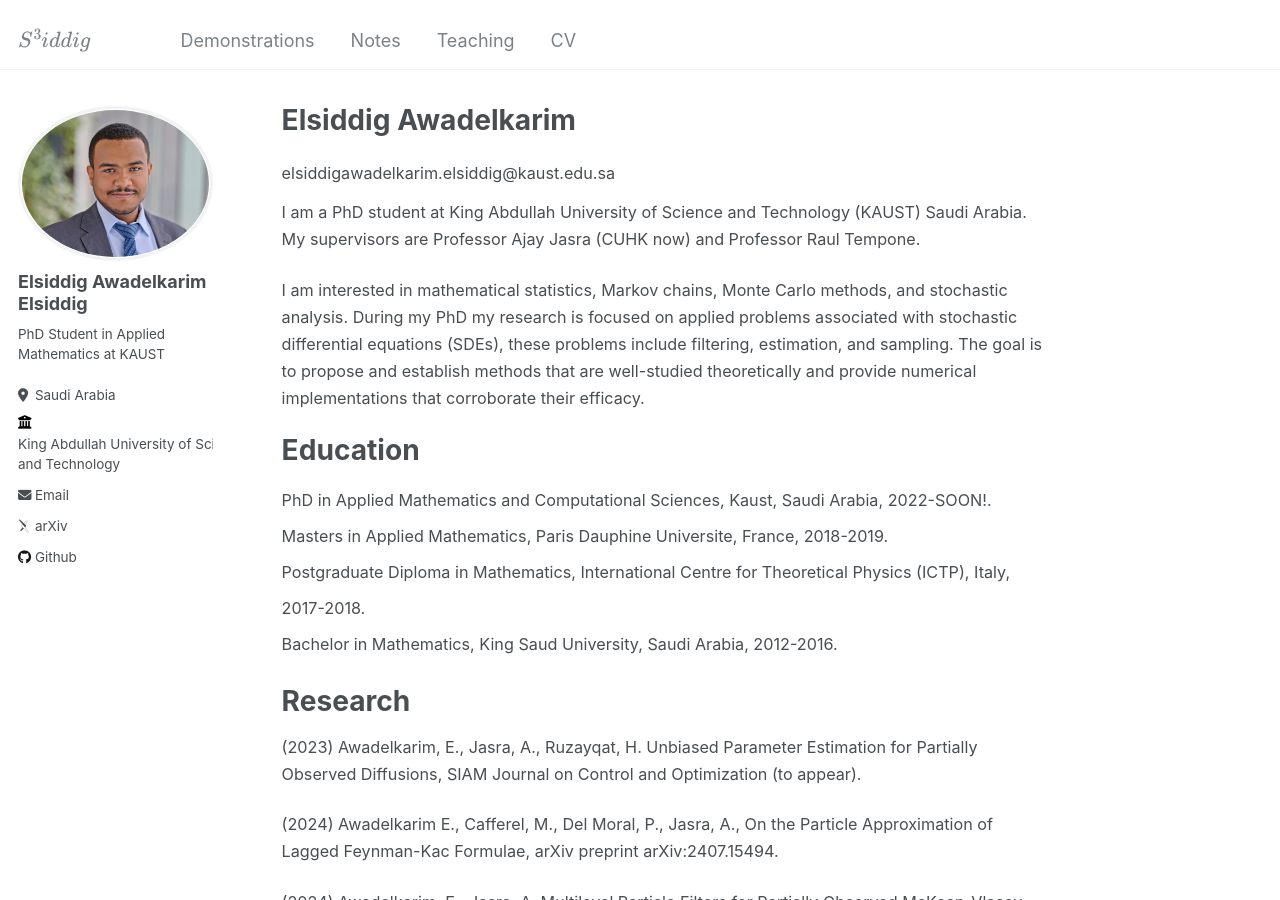
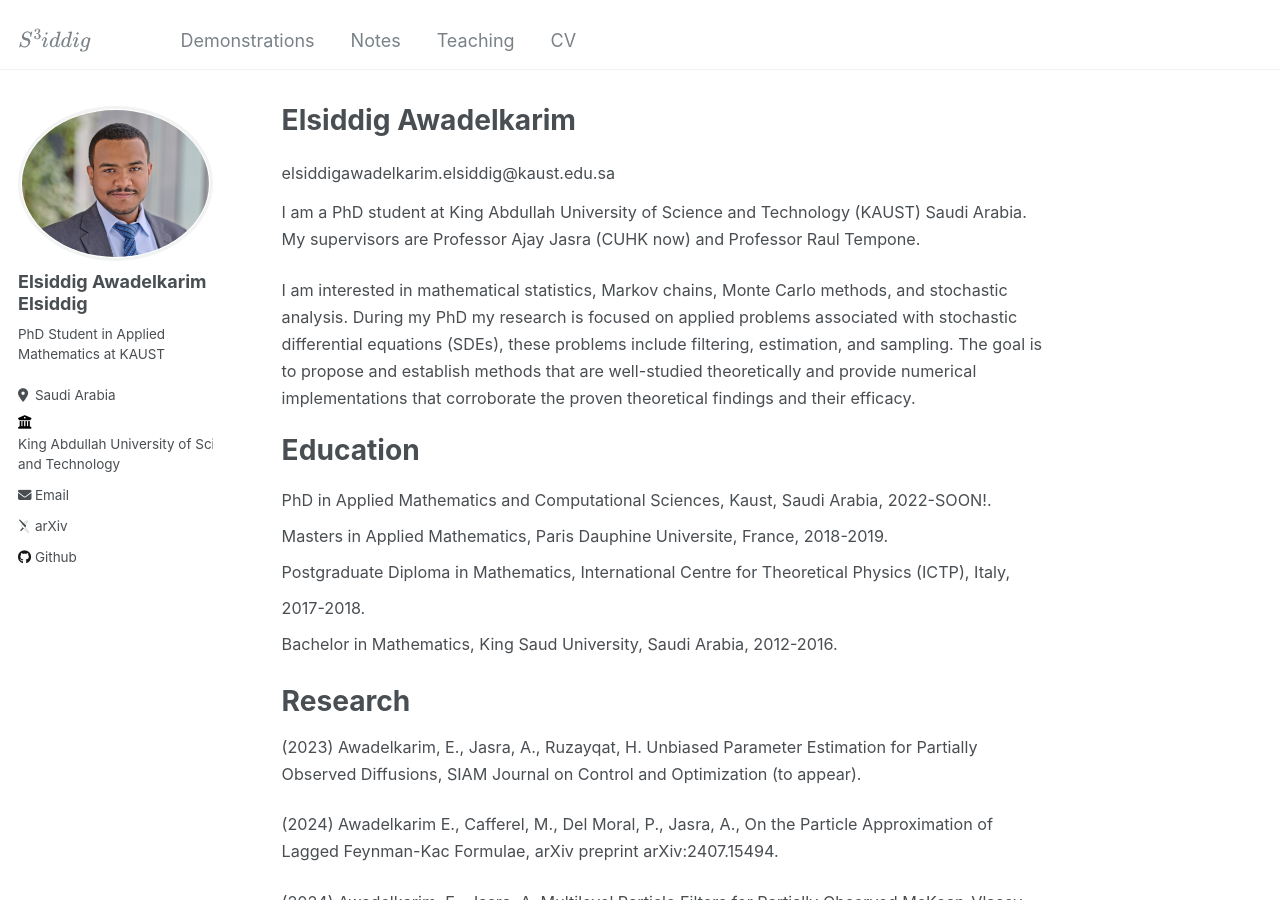
Before and after one commit to siddigss/siddigss.github.io, a Jekyll site: the page built from _pages/about.md, in a window 1280 px wide and 900 px high. Built offline with Jekyll 4.4.1, drawn with Linux system fonts in a browser that asks for light colours; some web fonts are replaced.

Commit message:
Update about.md

```diff
--- a/_pages/about.md
+++ b/_pages/about.md
@@ -10,7 +10,7 @@
 <span style="font-size:0.9em;">
 I am a PhD student at King Abdullah University of Science and Technology (KAUST) Saudi Arabia. My supervisors are Professor Ajay Jasra (CUHK now) and Professor Raul Tempone.  </span>
 
-<span style="font-size:0.9em;">I am interested in mathematical statistics, Markov chains, Monte Carlo methods, and stochastic analysis. During my PhD my research is focused on applied problems associated with stochastic differential equations (SDEs), these problems include filtering, estimation, and sampling. The goal is to propose and establish methods that are well-studied theoretically and provide numerical implementations that corroborate their efficacy.
+<span style="font-size:0.9em;">I am interested in mathematical statistics, Markov chains, Monte Carlo methods, and stochastic analysis. During my PhD my research is focused on applied problems associated with stochastic differential equations (SDEs), these problems include filtering, estimation, and sampling. The goal is to propose and establish methods that are well-studied theoretically and provide numerical implementations that corroborate the proven theoretical findings and their efficacy.
 </span>
 
 Education
```
